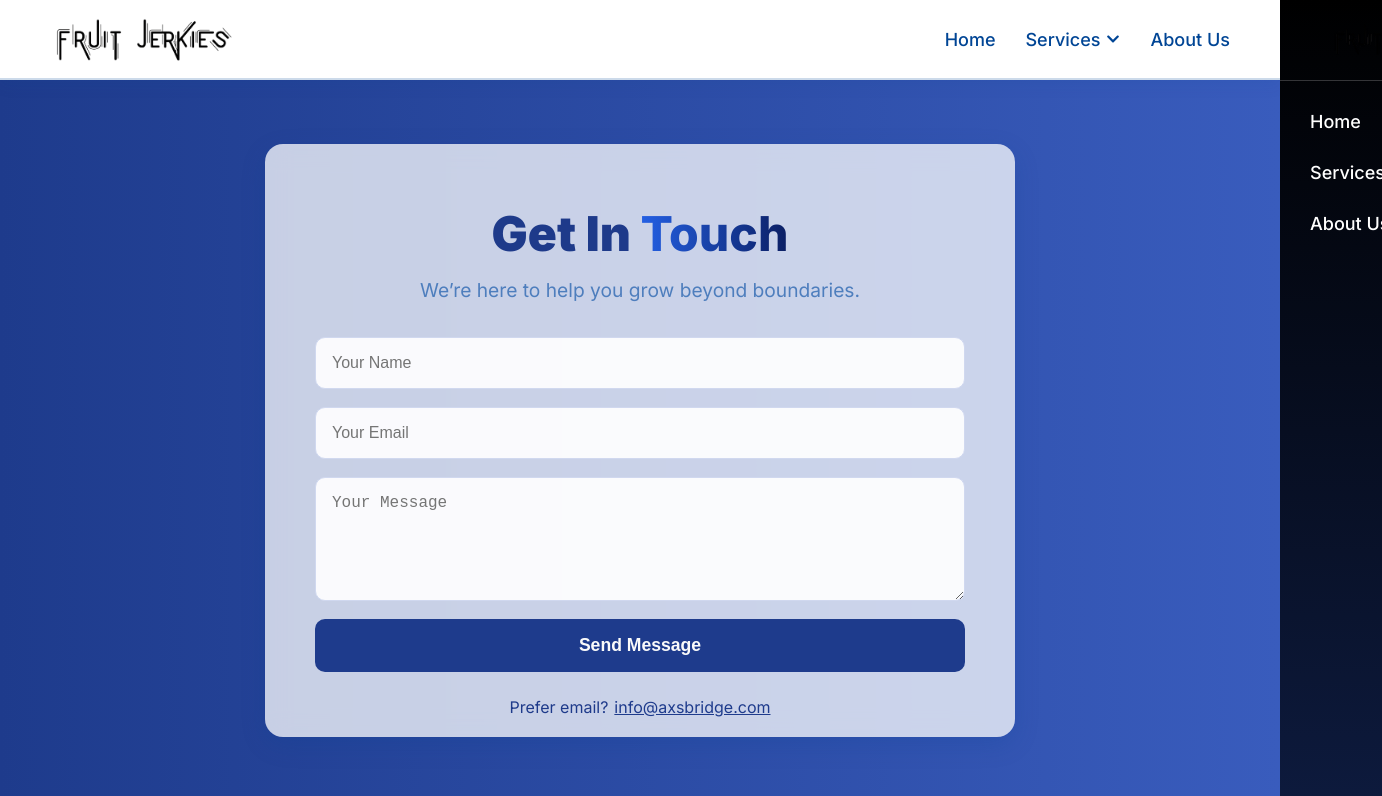
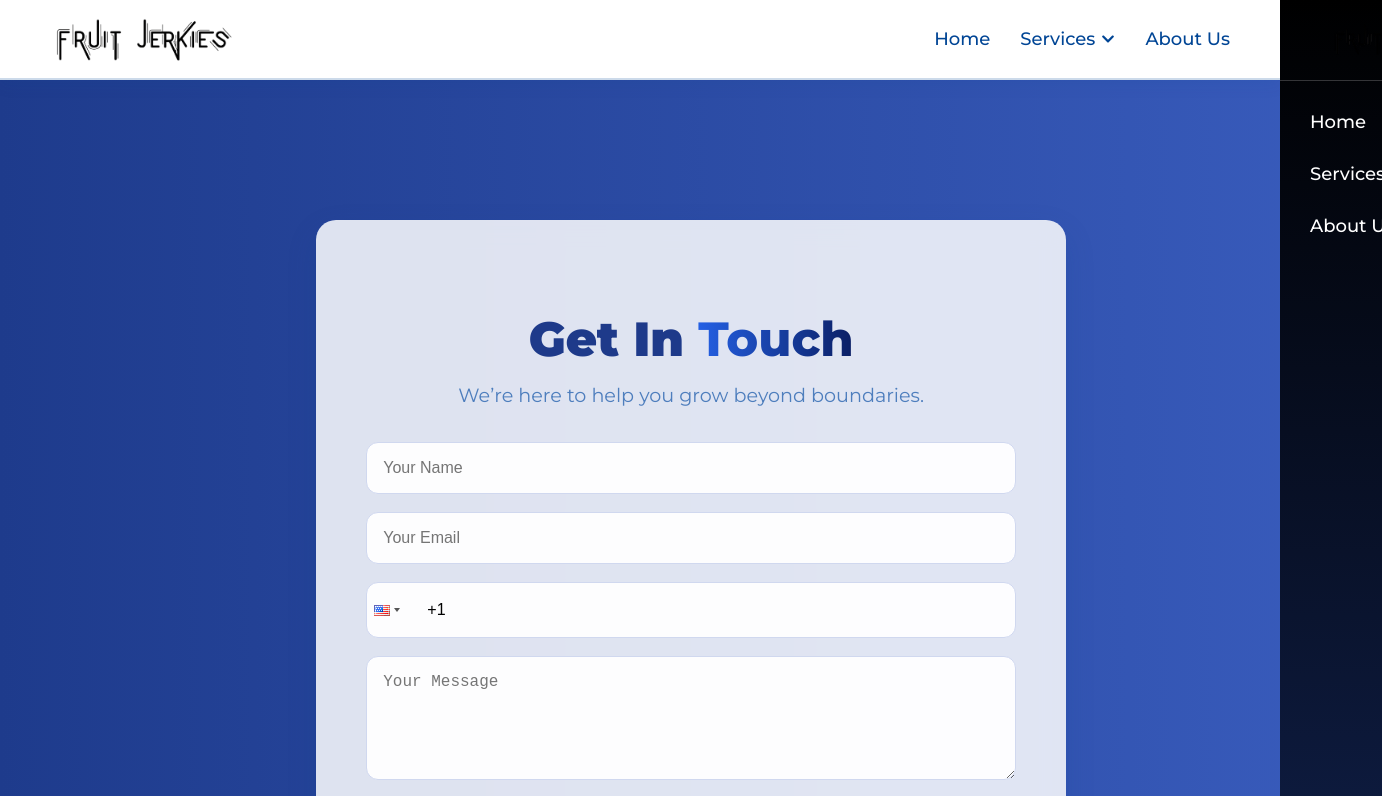
Before and after one commit to Muhammadsuleman31/axs-bridge, a Next.js app: page /contact in a window 1280 px wide. Shown: the top 796 px of the page, 1382 px wide, since content can reach past the window. Built offline with nearby package versions, Linux system fonts and the light colour scheme.

Commit message:
contact form and font

```diff
--- a/app/api/contact/route.js
+++ b/app/api/contact/route.js
@@ -1,37 +1,49 @@
 import { Resend } from "resend";
 
-const resend = new Resend({ apiKey: process.env.RESEND_API_KEY });
+const resend = new Resend(process.env.RESEND_API_KEY);
 
 export async function POST(req) {
   try {
-    const { name, email, message } = await req.json();
+    const { name, email, phone, message } = await req.json();
 
+    // Basic validation
     if (!name || !email || !message) {
       return new Response(
-        JSON.stringify({ message: "All fields are required." }),
+        JSON.stringify({ message: "Name, email, and message are required." }),
         { status: 400 }
       );
     }
 
-    await resend.emails.send({
+    const { data, error } = await resend.emails.send({
       from: process.env.CONTACT_FROM,
       to: process.env.CONTACT_TO,
-      subject: `New Contact Form Submission`,
-      text: `
-Name: ${name}
-Email: ${email}
-Message: ${message}
+      subject: "New Contact Submission",
+      html: `
+        <h2>New Message</h2>
+        <p><strong>Name:</strong> ${name}</p>
+        <p><strong>Email:</strong> ${email}</p>
+        <p><strong>Phone:</strong> ${phone || "Not provided"}</p>
+        <p><strong>Message:</strong> ${message}</p>
       `
     });
 
+    if (error) {
+      console.error("Resend error:", error);
+      return new Response(
+        JSON.stringify({ message: "Sending failed", error }),
+        { status: 500 }
+      );
+    }
+
     return new Response(
-      JSON.stringify({ message: "Email sent successfully!" }),
+      JSON.stringify({ message: "Email sent!", data }),
       { status: 200 }
     );
-  } catch (error) {
-    console.error(error);
+
+  } catch (err) {
+    console.error("Server error:", err);
     return new Response(
-      JSON.stringify({ message: "Failed to send email", error }),
+      JSON.stringify({ message: "Server error", err }),
       { status: 500 }
     );
   }
--- a/app/component/navbar.module.css
+++ b/app/component/navbar.module.css
@@ -14,7 +14,6 @@
   justify-content: space-between;
   padding: 0 50px;
   box-sizing: border-box;
-  font-family: "Inter", sans-serif;
   background: rgba(255, 255, 255, 0.7);
   backdrop-filter: blur(10px);
   border-bottom: 2px solid rgba(0, 69, 149, 0.2);
--- a/app/contact/contact.module.css
+++ b/app/contact/contact.module.css
@@ -1,6 +1,7 @@
 .wrapper {
-
-  padding: 5vw 4vw;
+  width: 100%;
+  min-height: 100vh;
+  padding: 8vw 4vw;
   background: linear-gradient(90deg, #1e3b8c, #395cbd);
   display: flex;
   justify-content: center;
@@ -10,12 +11,11 @@
 .card {
   width: 100%;
   max-width: 650px;
-  padding: 20px 50px;
-  background: rgba(255, 255, 255, 0.75);
+  padding: 50px;
+  background: rgba(255, 255, 255, 0.85);
   backdrop-filter: blur(12px);
-  -webkit-backdrop-filter: blur(12px);
-  border-radius: 18px;
-  box-shadow: 0 8px 25px rgba(0, 69, 149, 0.18);
+  border-radius: 20px;
+  box-shadow: 0 12px 30px rgba(0, 69, 149, 0.15);
   color: #1e3a8a;
   text-align: center;
 }
@@ -42,17 +42,49 @@
 .form textarea {
   padding: 16px;
   font-size: 1rem;
-  border-radius: 10px;
+  border-radius: 12px;
   border: 1px solid #d0d8ef;
   outline: none;
   transition: 0.2s ease-in-out;
-  background: rgba(255, 255, 255, 0.9);
+  background: rgba(255, 255, 255, 0.95);
+  box-sizing: border-box;
 }
 
 .form input:focus,
 .form textarea:focus {
   border-color: #1e3b8c;
-  box-shadow: 0 0 8px rgba(30, 59, 140, 0.2);
+  box-shadow: 0 0 10px rgba(30, 59, 140, 0.2);
+}
+
+.phoneInputWrapper {
+  width: 100%;
+}
+
+.phoneInputWrapper .react-tel-input .form-control {
+  height: 56px;
+  font-size: 1rem;
+  border-radius: 12px;
+  border: 1px solid #d0d8ef;
+  background: rgba(255, 255, 255, 0.95);
+  padding-left: 60px;
+  box-sizing: border-box;
+  box-shadow: none;
+}
+
+.phoneInputWrapper .react-tel-input .flag-dropdown {
+  top: 0;
+  height: 56px;
+  border-radius: 12px 0 0 12px;
+  box-shadow: none;
+  background: transparent !important; /* Removed gray background behind flag */
+}
+
+.phoneInputWrapper .react-tel-input .selected-flag {
+  background: transparent !important; /* Removed gray background behind selected flag */
+  border-radius: 12px 0 0 12px;
+  height: 100%;
+  padding-left: 8px;
+  position: relative;
 }
 
 .form button {
@@ -61,7 +93,7 @@
   font-size: 1.1rem;
   padding: 16px;
   border: none;
-  border-radius: 10px;
+  border-radius: 12px;
   cursor: pointer;
   transition: 0.25s ease-in-out;
 }
@@ -105,9 +137,11 @@
   }
 
   .form input,
-  .form textarea {
+  .form textarea,
+  .phoneInputWrapper .react-tel-input .form-control {
     font-size: 0.95rem;
     padding: 14px;
+    height: 50px;
   }
 
   .form button {
--- a/app/contact/page.js
+++ b/app/contact/page.js
@@ -1,9 +1,13 @@
 "use client";
+
 import { useState } from "react";
+import PhoneInput from "react-phone-input-2";
+import "react-phone-input-2/lib/style.css"; // keep for default resets
 import styles from "./contact.module.css";
 
 export default function ContactPage() {
   const [status, setStatus] = useState("");
+  const [phone, setPhone] = useState("");
 
   async function handleSubmit(e) {
     e.preventDefault();
@@ -14,19 +18,23 @@ export default function ContactPage() {
       body: JSON.stringify({
         name: e.target.name.value,
         email: e.target.email.value,
+        phone,
         message: e.target.message.value,
       }),
-      headers: { "Content-Type": "application/json" }
+      headers: { "Content-Type": "application/json" },
     });
 
     setStatus(res.ok ? "Message sent!" : "Something went wrong.");
     if (res.ok) e.target.reset();
+    if (res.ok) setPhone("");
   }
 
   return (
     <section className={styles.wrapper}>
       <div className={styles.card}>
-        <h1>Get In <span className="gradient-text">Touch</span></h1>
+        <h1>
+          Get In <span className="gradient-text">Touch</span>
+        </h1>
         <p className={styles.subtitle}>
           We’re here to help you grow beyond boundaries.
         </p>
@@ -34,7 +42,42 @@ export default function ContactPage() {
         <form className={styles.form} onSubmit={handleSubmit}>
           <input name="name" type="text" placeholder="Your Name" required />
           <input name="email" type="email" placeholder="Your Email" required />
-          <textarea name="message" rows={5} placeholder="Your Message" required />
+
+          <div className={styles.phoneInputWrapper}>
+            <PhoneInput
+              country={"us"}
+              value={phone}
+              onChange={setPhone}
+              inputStyle={{
+                width: "100%",
+                height: "56px",
+                borderRadius: "12px",
+                border: "1px solid #d0d8ef",
+                fontSize: "1rem",
+                paddingLeft: "60px",
+                background: "rgba(255,255,255,0.95)",
+              }}
+              buttonStyle={{
+                borderRadius: "12px 0 0 12px",
+                border: "none",
+                boxShadow: "none",
+                background: "transparent", // Removed gray
+                top: "0px",
+              }}
+              dropdownStyle={{
+                borderRadius: "12px",
+                border: "1px solid #d0d8ef",
+              }}
+              specialLabel=""
+            />
+          </div>
+
+          <textarea
+            name="message"
+            rows={5}
+            placeholder="Your Message"
+            required
+          />
           <button type="submit">Send Message</button>
         </form>
 
--- a/app/globals.css
+++ b/app/globals.css
@@ -4,7 +4,7 @@
 html, body, p {
   margin: 0;
   padding: 0;
-  font-family: 'Inter';
+  font-family: "Montserrat", sans-serif;
 
 }
 
@@ -23,9 +23,6 @@ a{
     font-size: 14px;
   }
   }
-h1, h2, h3, h4, h5, h6 {
-  font-family: 'Inter';
-}
 
   @media (max-width: 786px) {
   html{
@@ -79,7 +76,6 @@ button:hover {
   display: flex;
   justify-content: center;
   padding: 0px 6vw;
-  font-family: "Inter", sans-serif;
   background: linear-gradient(to right, #e9eff7, #fafafa);
    color: #1e3b8a;
    text-align: justify;
@@ -169,7 +165,6 @@ background-color: #fafafa;
   padding: 0px 4.5vw;
     padding-top: 0vh;
   padding-bottom: 8vh;
-  font-family: "Inter", sans-serif;
   background: linear-gradient(to right, #e9eff7, #fafafa);
   color: #1e3b8a;
   text-align: justify;
--- a/app/layout.js
+++ b/app/layout.js
@@ -21,6 +21,9 @@ export const metadata = {
 export default function RootLayout({ children }) {
   return (
     <html lang="en">
+      <head>
+        <link href="https://fonts.googleapis.com/css2?family=Montserrat:ital,wght@0,100..900;1,100..900&display=swap" rel="stylesheet"></link>
+      </head>
       <body className={`${geistSans.variable} ${geistMono.variable}`}>
         <Navbar />
         {children}
--- a/app/page.module.css
+++ b/app/page.module.css
@@ -6,7 +6,6 @@
  background: linear-gradient(to right, #fafafa, #e9eff7);
   color: #1e3a8a;
   /* padding: 40px 80px; */
-  font-family: "Arial", sans-serif;
 }
 
 /* Right image container */
--- a/app/services/layout.module.css
+++ b/app/services/layout.module.css
@@ -1,7 +1,6 @@
 .container {
   display: flex;
   min-height: 100vh;
-  font-family: Arial, sans-serif;
   background-color: #F7F8FA;
 }
 
--- a/package.json
+++ b/package.json
@@ -14,6 +14,7 @@
     "react": "^19.2.1",
     "react-dom": "^19.2.1",
     "react-icons": "^5.5.0",
+    "react-phone-input-2": "^2.15.1",
     "resend": "^6.6.0"
   },
   "devDependencies": {
```
Also changed, not shown: 1 other file (tests, documents, lock files or other folders).
